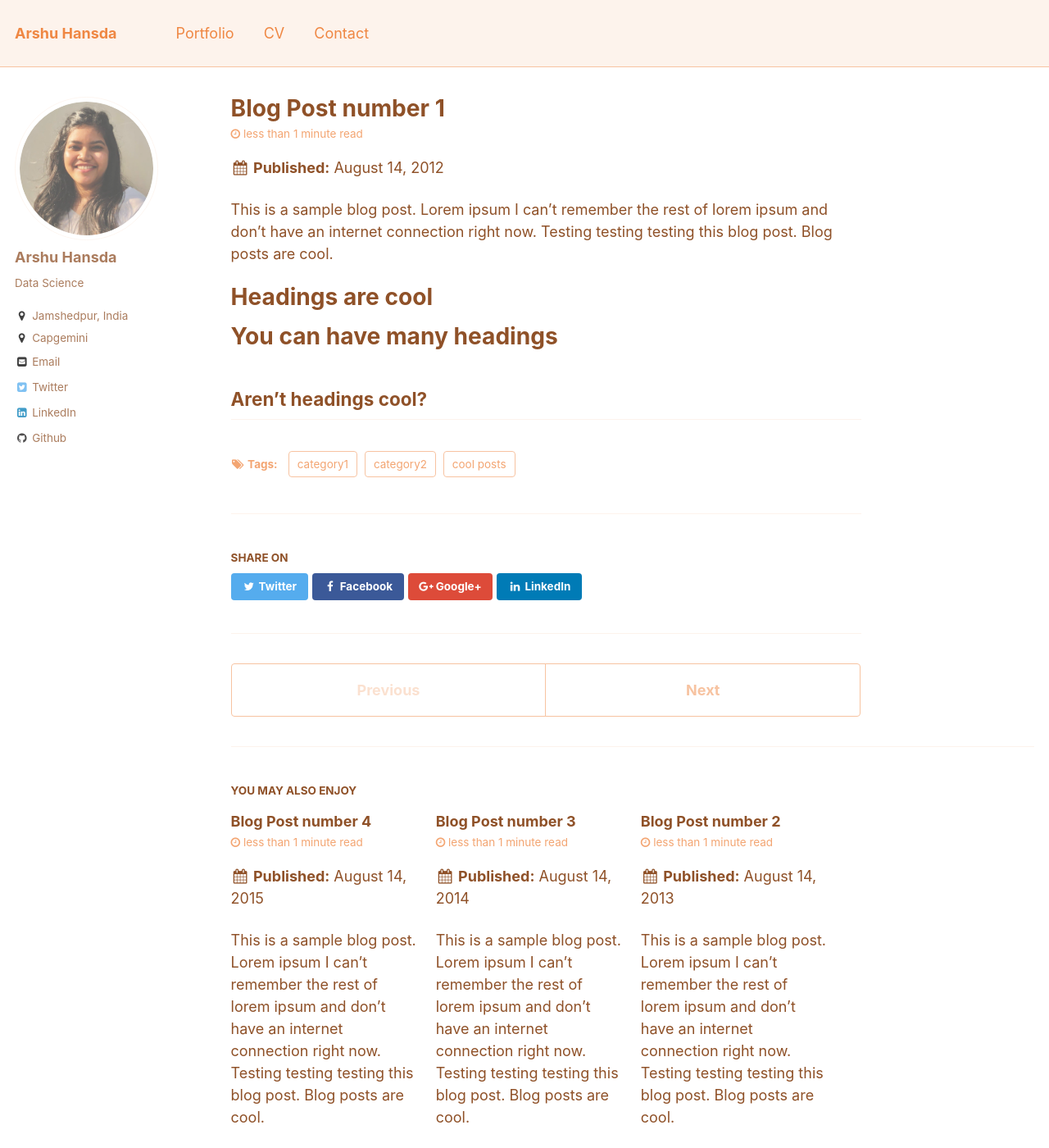
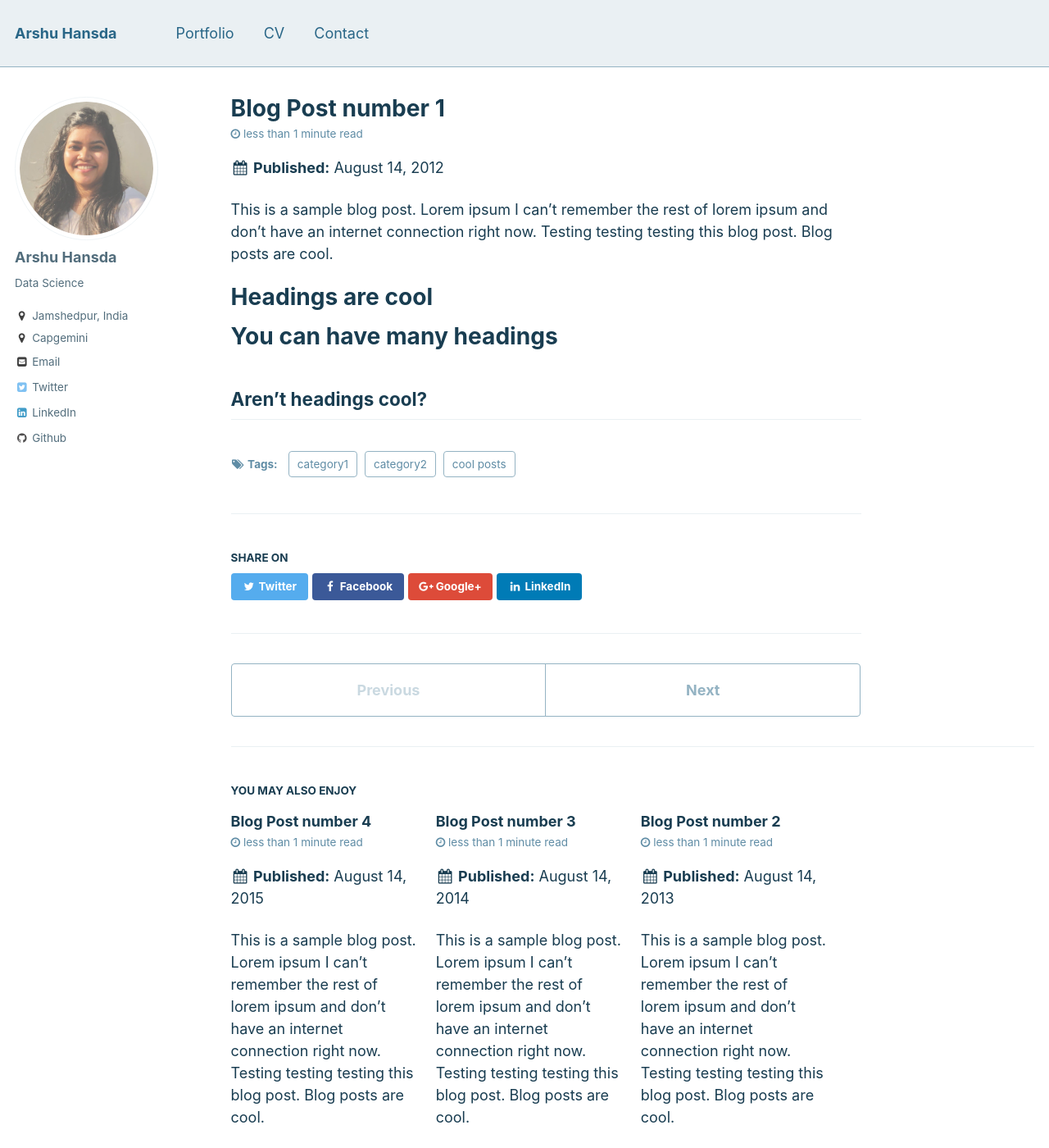
Before and after one commit to arshuhansda/arshuhansda.github.io, a Jekyll site: the page built from _posts/2012-08-14-blog-post-1.md, in a window 1280 px wide and 1400 px high. Shown: the whole window at 82% size. Built offline with Jekyll 4.4.1, drawn with Linux system fonts in a browser that asks for light colours.

Commit message:
Update _variables.scss

```diff
--- a/_sass/_variables.scss
+++ b/_sass/_variables.scss
@@ -47,7 +47,7 @@ $type-size-8                : 0.625em;  // ~10px
    Colors
    ========================================================================== */
 
-$gray                       : #ef8743; //my color
+$gray                       : #296687; //my color
 $dark-gray                  : mix(#000, $gray, 40%);
 $darker-gray                : mix(#000, $gray, 60%);
 $light-gray                 : mix(#fff, $gray, 50%);
@@ -62,7 +62,7 @@ $border-color               : $lighter-gray;
 
 /* $primary-color              : #4c283d; */
 
-$primary-color              : #ef8743; /* my-color */
+$primary-color              : #296687; /* my-color */
 $success-color              : #62c462;
 $warning-color              : #f89406;
 $danger-color               : #ee5f5b;
```
